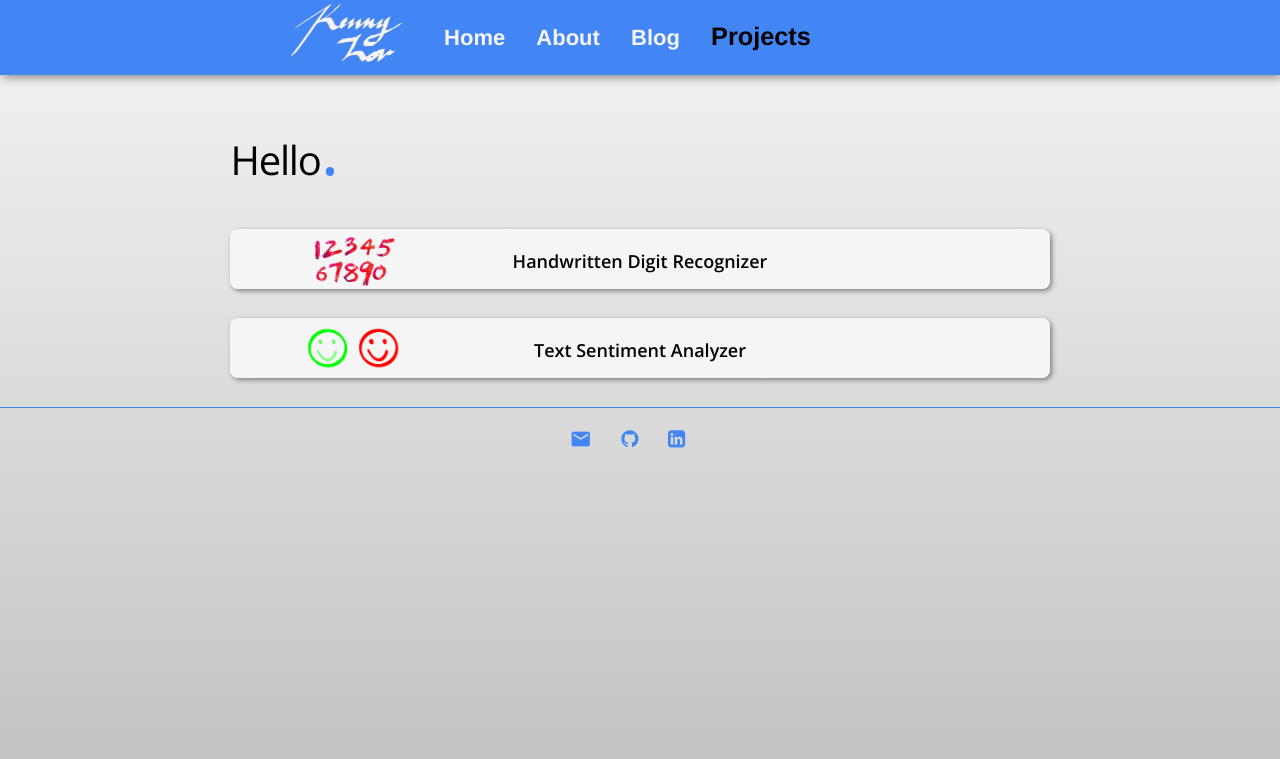
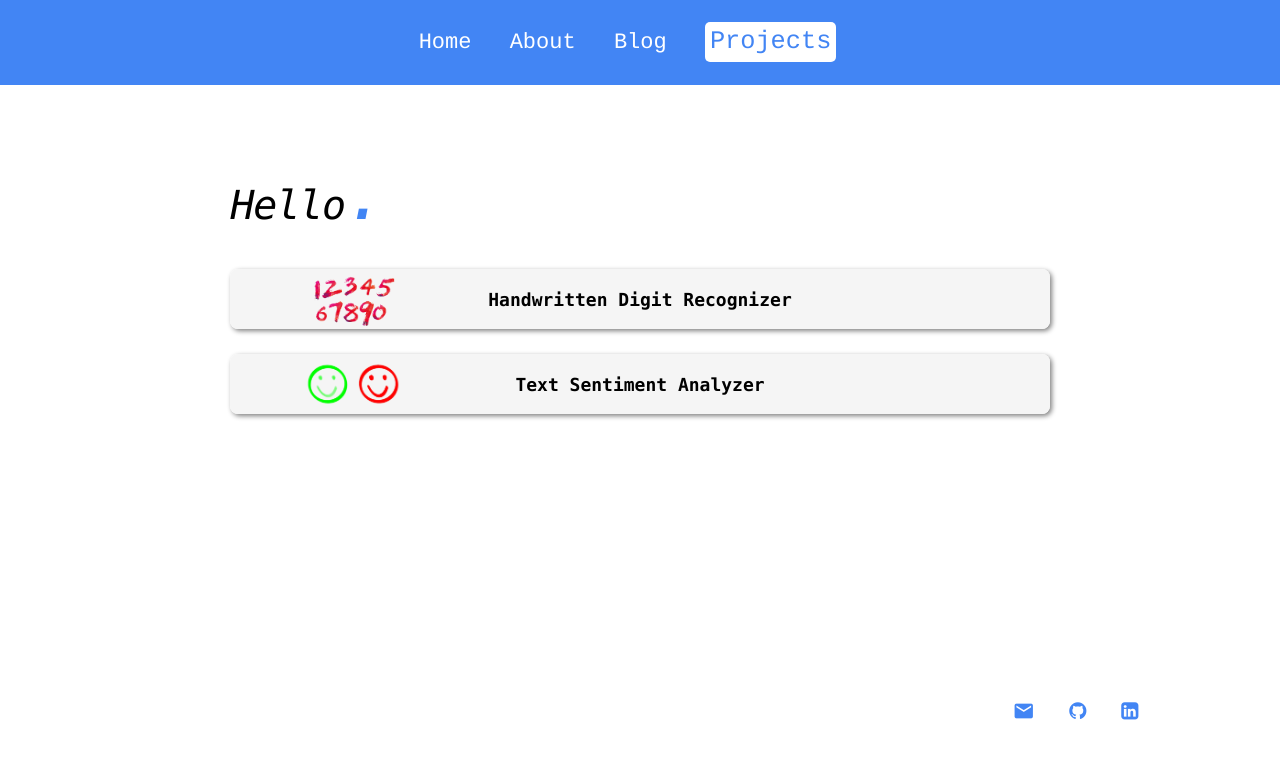
Before and after one commit to clfkenny/flask-practice, a Flask app: page / in a window 1280 px wide. Shown: the top 759 px of the page. Run offline with Flask 2, Linux system fonts and the light colour scheme; parts of the project's set-up code (start-up, migrations or seed data) failed here and were passed over.

Commit message:
editing css

```diff
--- a/sentiment_form.py
+++ b/sentiment_form.py
@@ -5,4 +5,5 @@ from wtforms.validators import DataRequired, Email, Length
 class ReviewForm(Form):
     text_review = TextAreaField('',
                                 [validators.DataRequired(),
-                                validators.length(min=15)])
+                                validators.length(min=15)],
+                                default = 'I think this app is really cool! :)')
--- a/static/css/apps_index.css
+++ b/static/css/apps_index.css
@@ -1,9 +1,3 @@
-:root {
-    --main-bg-color: whitesmoke;
-    --main-nav-txt-color: whitesmoke;
-    --main-txt-color: black;
-    --main-accent-color: #4285f4;
-}
 
 
 h2{
@@ -61,3 +55,8 @@ form div#digits{
 	margin: 0 auto;
 	width:80%;
 }
+
+p{
+	margin-top:30px;
+	font-size:17px;
+}
--- a/static/css/main.css
+++ b/static/css/main.css
@@ -1,10 +1,11 @@
 /* colors */
 :root {
-    --main-bg-color: whitesmoke;
-    --main-bg-color2: #c1c1c1;
-    --main-nav-txt-color: whitesmoke;
+    --main-bg-color: white;
+    --main-bg-color2: white;
+    --main-nav-txt-color: white;
     --main-txt-color: black;
     --main-accent-color: #4285f4;
+    --main-nav-color: #4285f4;
 }
 
 
@@ -21,8 +22,9 @@ html, body, h1 {
 body {
   margin-top:100px;
   background-color: #f4f4f4;
-  font-family: 'Open Sans', sans-serif;
+  ffont-family: 'Open Sans', sans-serif;
   font-size:18px;
+  font-family:'lucida console', 'Courier';
 }
 
 h2, h3 {
@@ -139,8 +141,6 @@ nav {
     top: 0;
     width: 100%;
     z-index:1000;
-    box-shadow:2px 2px 10px grey;
-
 }
 
 img#logo {
@@ -155,10 +155,10 @@ img#logo {
 }
 
 nav ul, footer ul {
-    font-family:'Helvetica', 'Arial', 'Sans-Serif';
+    ffont-family:'Helvetica', 'Arial', 'Sans-Serif';
     padding: 0px;
     list-style: none;
-    font-weight: bold;
+    font-family:'lucida sans typewriter','Courier';
 }
 nav ul li, footer ul li {
     display: inline;
@@ -176,13 +176,20 @@ nav a {
 
 }
 nav a:hover {
-    color: var(--main-txt-color);
     font-size:1.15em;
 }
 
 nav ul li:nth-child(4) a{
+  position:relative;
+
+background:var(--main-bg-color);
+color:var(--main-accent-color);
+border-radius:5px;
  font-size:1.15em;
- color:var(--main-txt-color);
+padding-top:5px;
+padding-bottom:5px;
+padding-left:5px;
+padding-right:5px;
 }
 
 /*
@@ -221,9 +228,12 @@ div h2{    /*title*/
 
 /*footer*/
 footer {
-    border-top: .8px solid var(--main-accent-color);
     font-size: .9em;
     text-align: center;
+    width:100%;
+    position:fixed;
+    top:85%;
+    left:35%;
 
 }
 
@@ -247,7 +257,6 @@ footer a:hover i{
 nav ul, footer ul {
     padding: 0px;
     list-style: none;
-    font-weight: bold;
 }
 nav ul li, footer ul li {
     display: inline;
@@ -324,3 +333,44 @@ input[name = 'submit_btn']:active,
   box-shadow:0 0;
   transform: translateY(3px);
 }
+
+
+/*nav animations*/
+/* SHIFT */
+nav ul li a {
+  position:relative;
+  z-index: 1;
+}
+
+nav ul li a:after {
+  display: block;
+  position: absolute;
+  top: 0;
+  left: 0;
+  bottom: 0;
+  right: 0;
+  margin: auto;
+  width: 100%;
+  height: 200%;
+  content: '.';
+  color: transparent;
+  background: var(--main-bg-color);
+  visibility: none;
+  opacity: 0;
+  z-index: -1;
+  border-radius:5px;
+}
+nav ul li a:hover:after {
+  opacity: 1;
+  visibility: visible;
+  height: 130%;
+}
+
+nav ul li a,
+nav ul li a:after,
+nav ul li a:before {
+  transition: all .5s;
+}
+nav ul li a:hover {
+  color: var(--main-accent-color);
+}
--- a/templates/index.html
+++ b/templates/index.html
@@ -8,7 +8,8 @@
     <div class="container">
 
       <div class="container">
-        <h2> Hello. </h2>
+        <br>
+        <h2> <em> Hello. </em></h2>
 
 
         <form action ="/digits">
--- a/templates/layout.html
+++ b/templates/layout.html
@@ -23,7 +23,7 @@
   <body>
     <header>
       <nav>
-        <img id = "logo" src = "{{ url_for('static', filename='img/logo2_white.png') }}"> </img>
+        <!-- <img id = "logo" src = "{{ url_for('static', filename='img/logo2_white.png') }}"> </img> -->
           <ul>
               <li><a href="https://clfkenny.github.io">Home</a></li>
               <li><a href="https://clfkenny.github.io/about">About</a></li>
```
Also changed, not shown: output.png.
